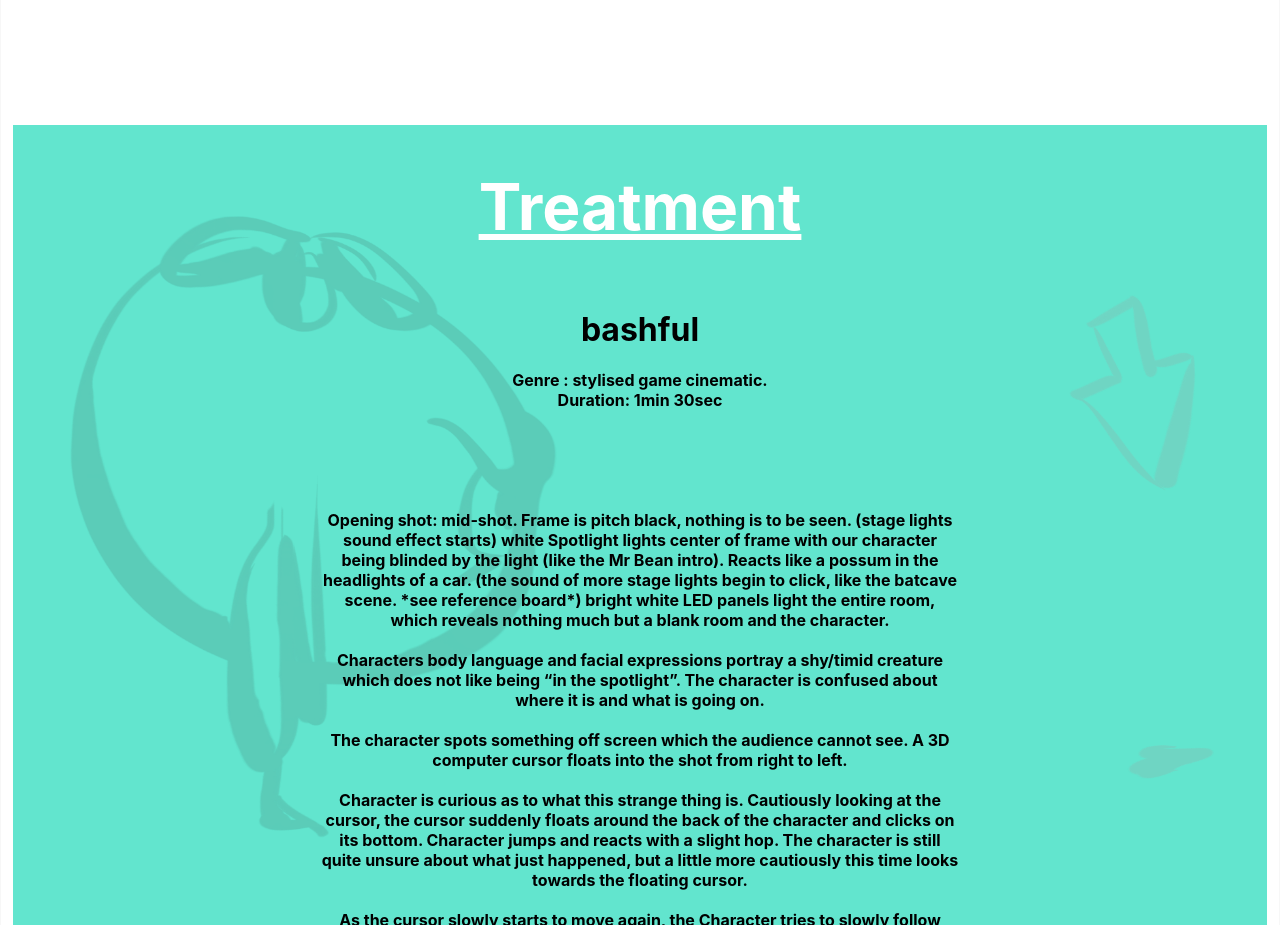
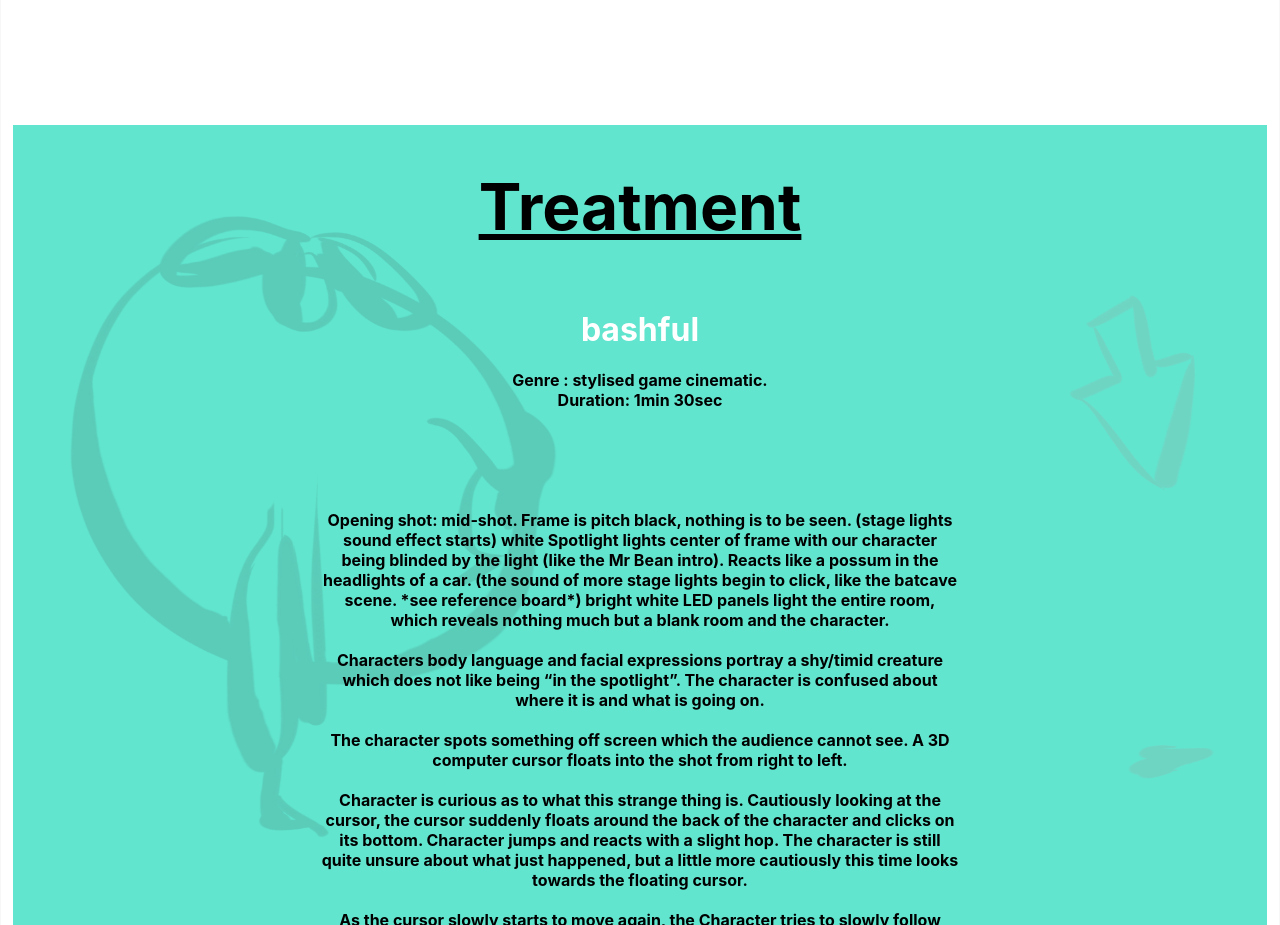
Before and after one commit to RetnaNZ/Site, a plain HTML site: page zSites/BSA626/BSA626.html in a window 1280 px wide. Shown: the part 3100-4025 px from the top of the page. Drawn offline with Linux system fonts and the light colour scheme.

Commit message:
change bashful to white

```diff
--- a/zSites/BSA626/BSA626.html
+++ b/zSites/BSA626/BSA626.html
@@ -333,11 +333,11 @@
 
 
             <div class="textBlock">
-                <span class="title" style="font-size: 2rem; padding: 0; margin: 0; color: white;"><h1>Treatment</h1></span>
+                <span class="title" style="font-size: 2rem; padding: 0; margin: 0;"><h1>Treatment</h1></span>
                 <br><br>
                 <div>
 
-                <h1>bashful</h1>
+                <h1 style=" color: white;">bashful</h1>
                 Genre : stylised game cinematic. <br>
                 Duration: 1min 30sec
 
```
